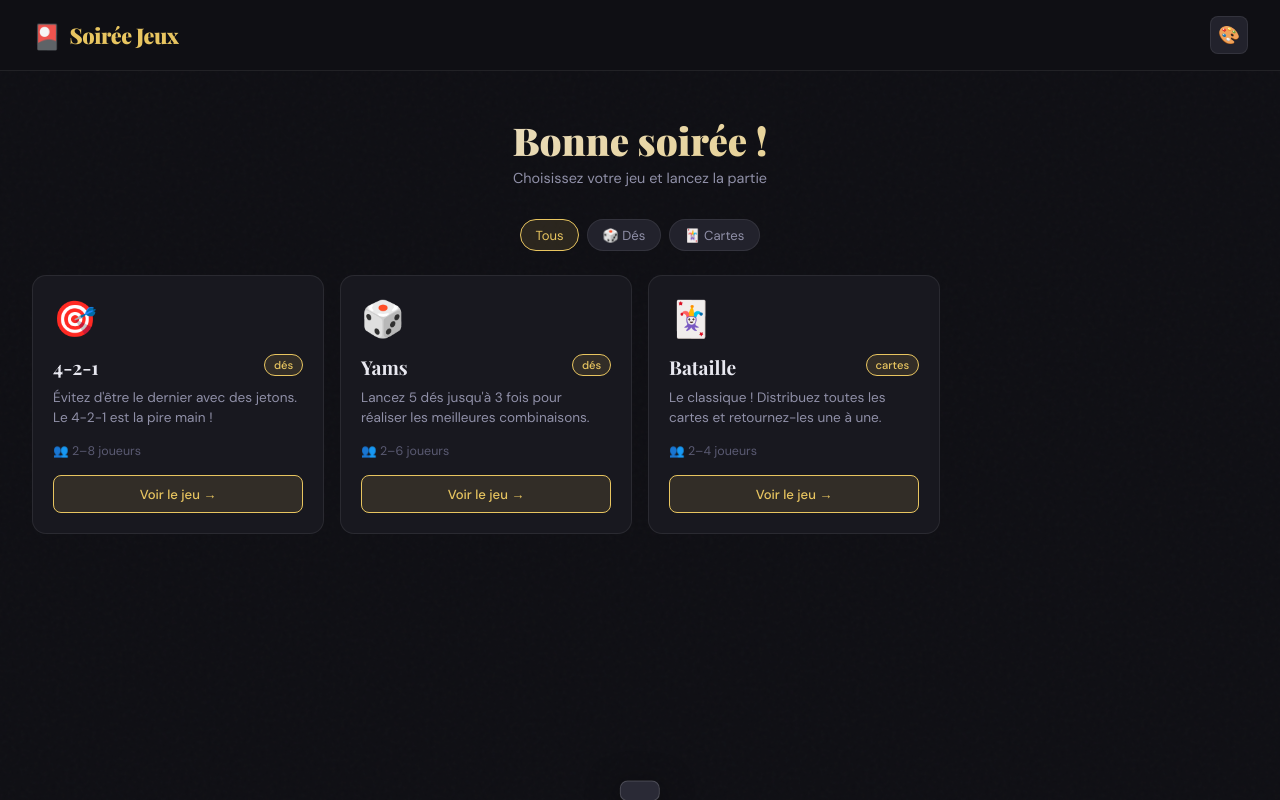
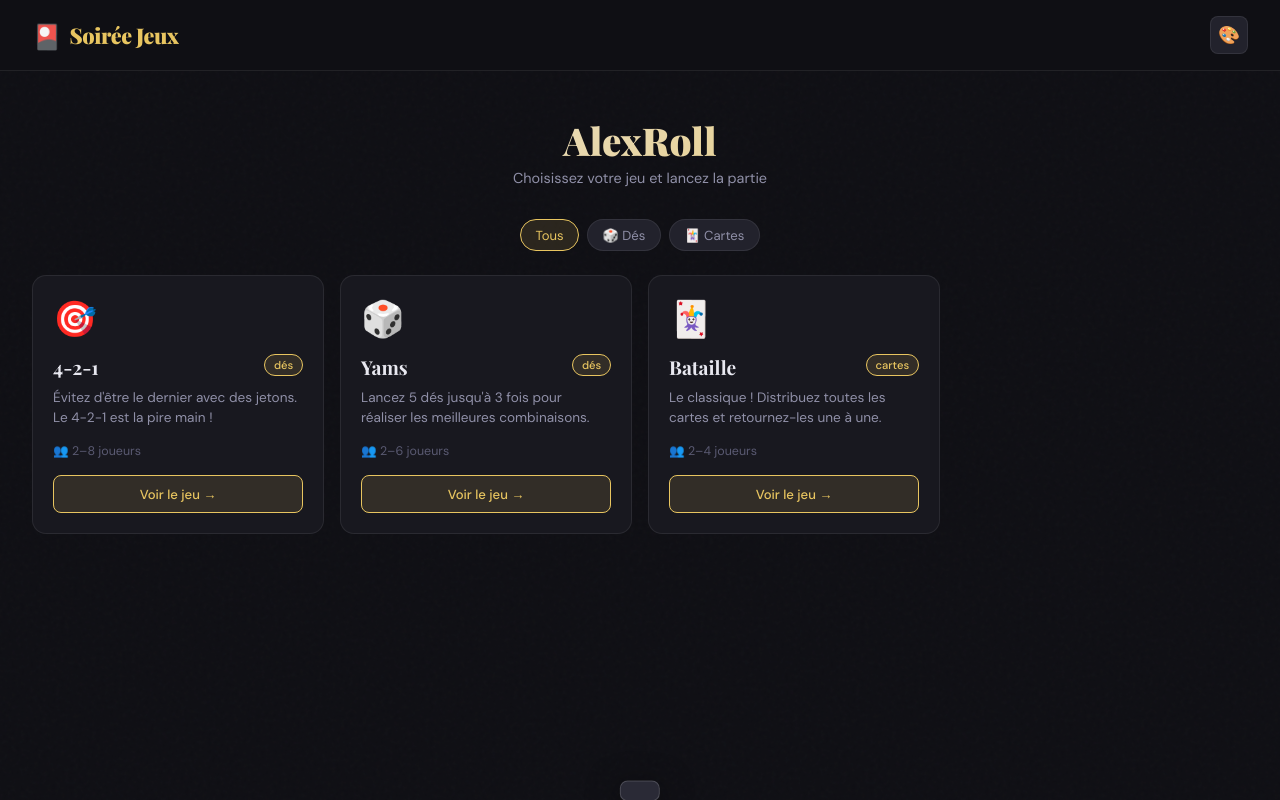
Before and after one commit to a-rech/AlexRoll, a plain HTML site: page index.html in a window 1280 px wide. Drawn offline with nearby package versions, Linux system fonts and the light colour scheme.

Commit message:
Update index.html

```diff
--- a/index.html
+++ b/index.html
@@ -6,7 +6,7 @@
 <meta name="theme-color" content="#0f0f14">
 <meta name="apple-mobile-web-app-capable" content="yes">
 <meta name="apple-mobile-web-app-status-bar-style" content="black-translucent">
-<title>Soirée Jeux</title>
+<title>AlexRoll</title>
 <link rel="manifest" href="./manifest.json">
 <link rel="apple-touch-icon" href="./assets/icon-192.png">
 <link rel="preconnect" href="https://fonts.googleapis.com">
@@ -506,7 +506,7 @@ body::before {
   <!-- Page Catalogue -->
   <main class="page active" id="page-catalogue">
     <div class="catalogue-hero">
-      <h2>Bonne soirée !</h2>
+      <h2>AlexRoll</h2>
       <p>Choisissez votre jeu et lancez la partie</p>
     </div>
     <div class="catalogue-filters">
```
